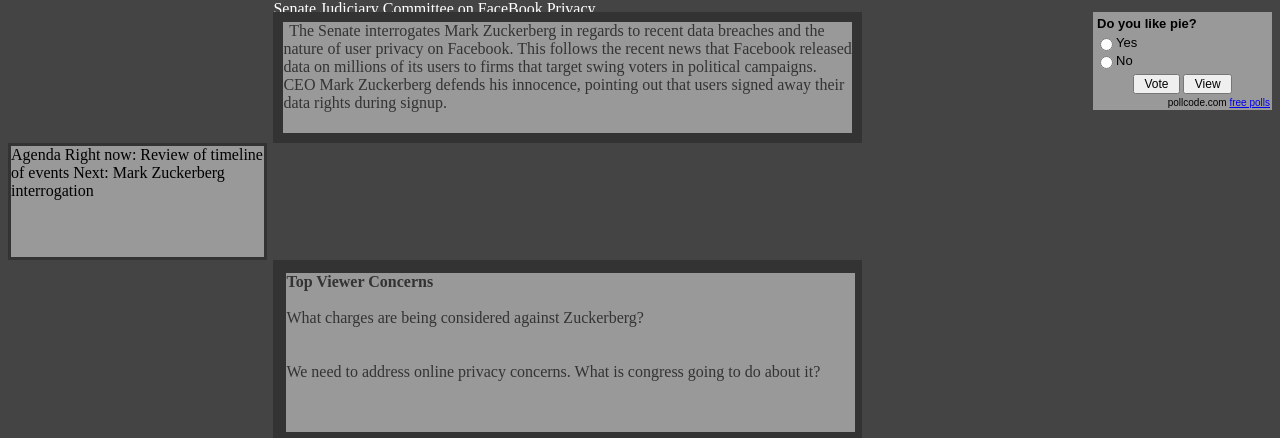
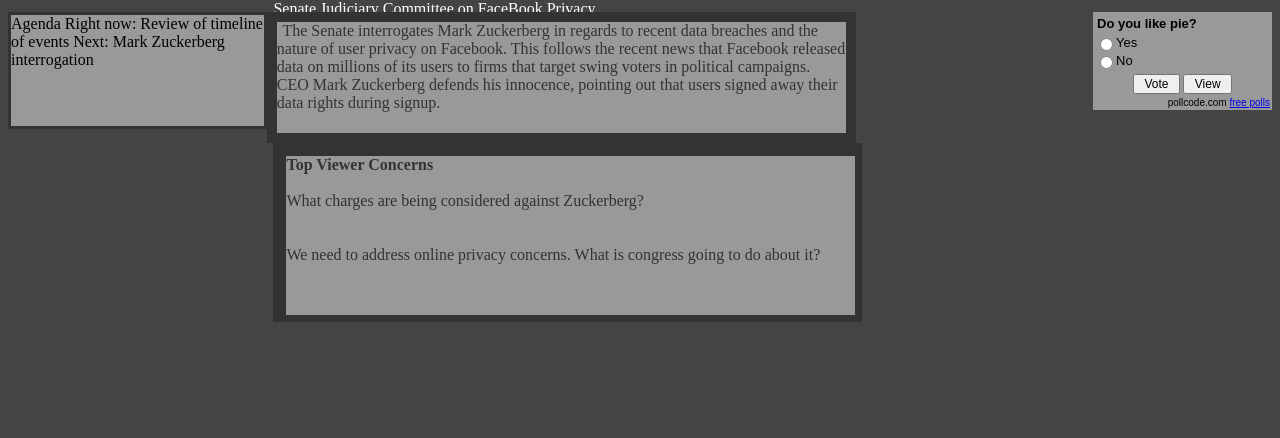
Before and after one commit to tarkin96/4140Spring2018, a PHP site: page /user_page1.php in a window 1280 px wide. Shown: the part 628-1066 px from the top of the page. Run offline with PHP 8.4, Linux system fonts and the light colour scheme; a user stored in the database is signed in; data comes from the database, SQL or seed files in the repository; data that the repository does not hold is empty; some libraries are stand-ins or nearby versions; some web fonts are replaced.

Commit message:
fixing up before turn in #9

```diff
--- a/files/mystyles(wade).css
+++ b/files/mystyles(wade).css
@@ -191,7 +191,6 @@ input.submitmsg {
 	width: 45%;
 	height: 7%;
 	background: #999;
-	margin-left: 21%;
 	display: inline-block;
 }
 
```
